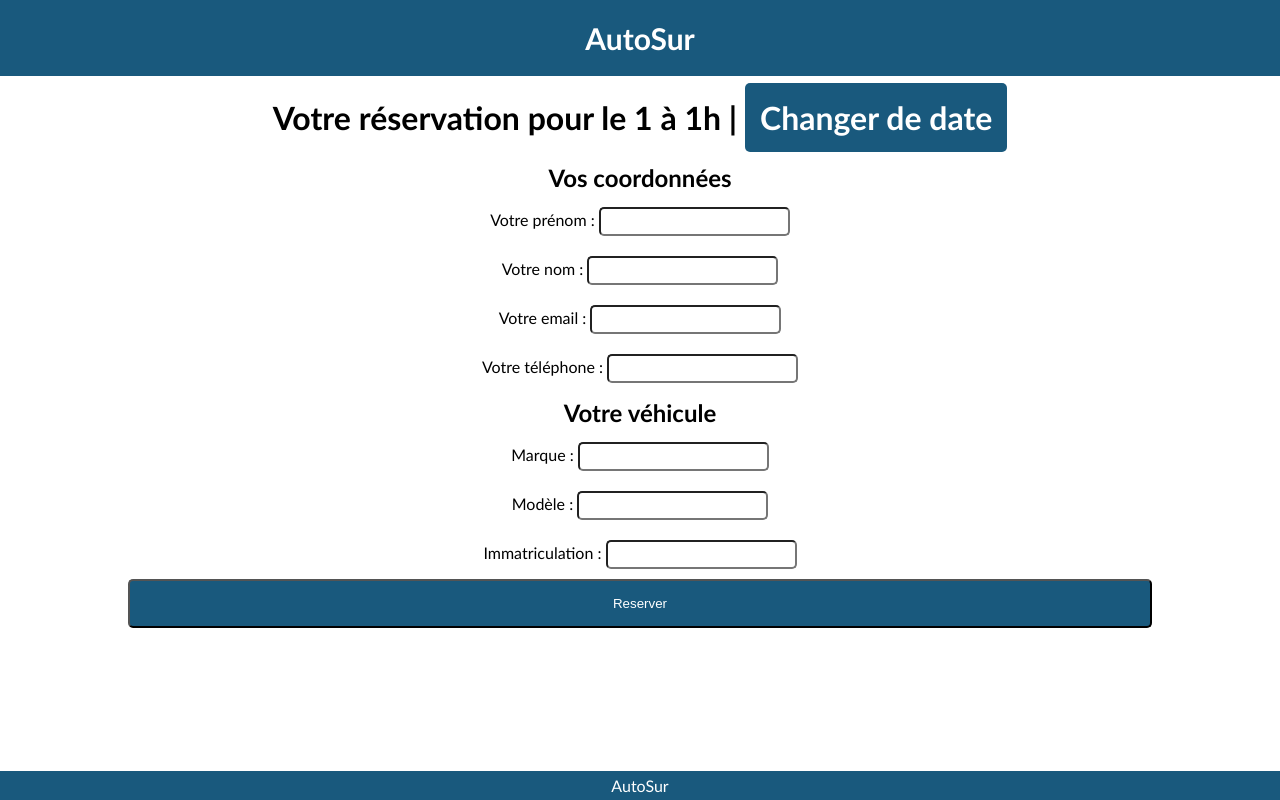
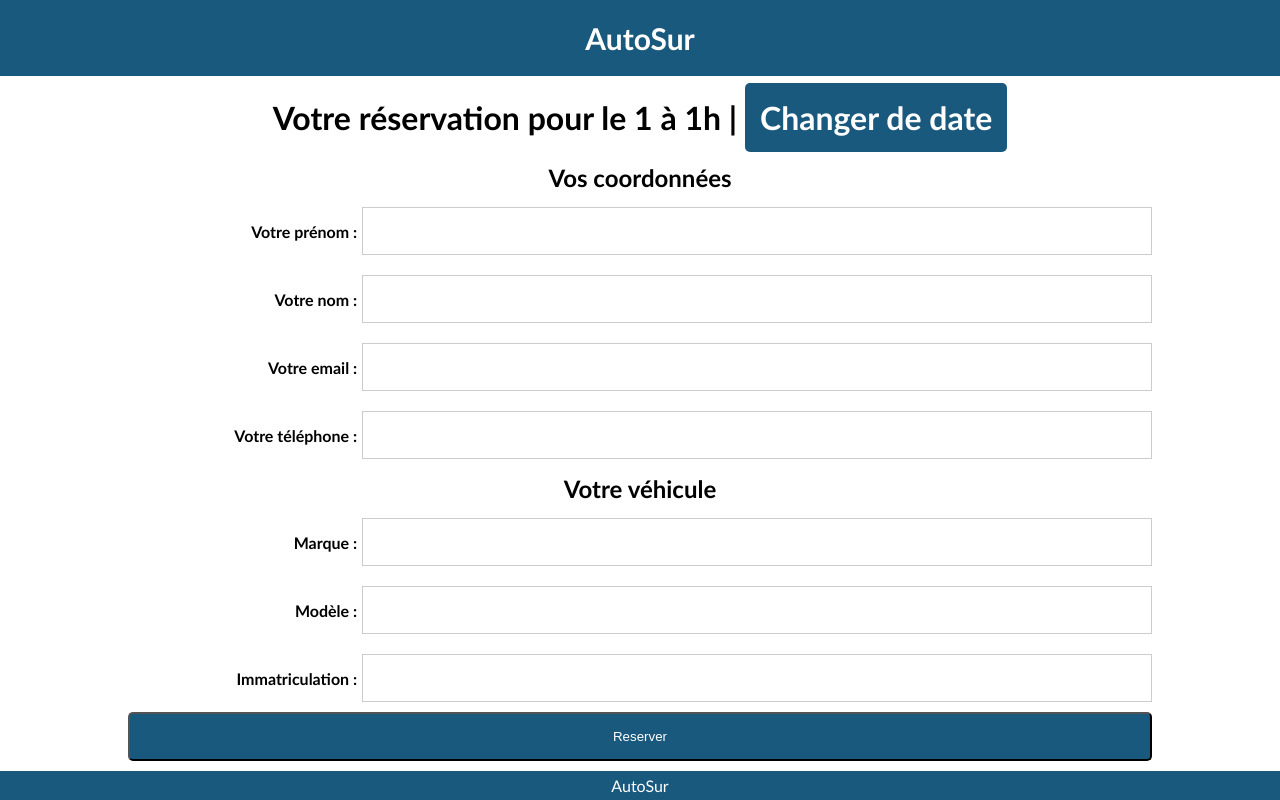
Before and after one commit to Mendoz38/ct_front, a React (Create React App) app: page /Reservation/1/1 in a window 1280 px wide. Built offline with nearby package versions, Linux system fonts and the light colour scheme.

Commit message:
ajout moment pour gérer les dates

```diff
--- a/src/App.js
+++ b/src/App.js
@@ -6,6 +6,7 @@ import Header from './pages/Header'
 import Footer from './pages/Footer'
 import Home from './pages/Home'
 import Reservation from './pages/Reservation';
+import Moment from './pages/Moment';
 
 import './pages/styles.css';
 
@@ -16,6 +17,7 @@ function App() {
       <Routes>
         <Route exact path="/" element={<Home />} />
         <Route exact path="/Reservation/:date/:heure" element={<Reservation />} />
+        <Route exact path="/Moment" element={<Moment />} />
 
         <Route path="*" element={<Navigate to="/" />} />
       </Routes>
--- a/src/api/ct.js
+++ b/src/api/ct.js
@@ -24,4 +24,16 @@ export function addRDV(data) {
     })
 }
 
+export function countRDVByHour(data) {
+    console.log("recherche sur la date :", data[0].date, " et l'heure : ", data[0].heure)
+    return axios.get(config.api_url+'/api/v1/book/check', data[0])
+    .then((res)=>{
+        console.log("Dans api/ct.js check : ", res.data)
+        return res.data
+    })
+    .catch((err)=>{
+        throw err;
+    })
+}
+
 export default getAllRDV
--- a/src/pages/Calendar/Calendar.jsx
+++ b/src/pages/Calendar/Calendar.jsx
@@ -1,7 +1,25 @@
-import React from "react";
+import React, { useState, useEffect }  from "react";
 import {Link} from "react-router-dom"
+import {countRDVByHour, getAllRDV} from "../../api/ct"
+import { now } from "moment";
 
 const Calendar = ({ numDays }) => {
+  const [reservations, setReservations] = useState([]);
+  const creneau = [{
+    date: Date(now),
+    heure: 10
+  }]
+  //console.log ("Creneau", creneau[0])
+  useEffect(()=> {
+    countRDVByHour(creneau)
+    .then((result) => {
+        console.log("zzz", result)
+        setListeRDV(result)
+    })
+    .catch(err=> console.log(err))
+  });
+
+
   // Fonction pour obtenir la date à partir d'aujourd'hui
   const getDate = (offset) => {
     const today = new Date();
@@ -34,6 +52,7 @@ const Calendar = ({ numDays }) => {
   return (
     <div>
       {dates.map((dateObj, index) => (
+        <>
         <div className="containeur_jour" key={index}>
           <div className="jour"> {dateObj.date}</div>
           <div className="bloc_heures">
@@ -45,6 +64,7 @@ const Calendar = ({ numDays }) => {
             ))}
           </div>
         </div>
+        </>
       ))}
     </div>
   );
--- /dev/null
+++ b/src/pages/Calendar/Creanaux.jsx
@@ -0,0 +1,27 @@
+import React from "react";
+import {Link} from "react-router-dom"
+
+const CreneauHoraire = ({ heures, date }) => {
+  return (
+    <div className="bloc_heures">
+      {heures.map((heure, index) => (
+        <Link
+          to={`../Reservation/${date}/${heure.heure}`}
+          key={index}
+          className={`creneau ${heure.dispo === 0 ? "Complet" : ""}`}
+        >
+          <div className="heure">{heure.heure}h</div>
+          <div className="dispo">
+            {heure.dispo === 0
+              ? "Complet"
+              : `${heure.dispo} place${heure.dispo > 1 ? "s" : ""} disponible${
+                  heure.dispo > 1 ? "s" : ""
+                }`}
+          </div>
+        </Link>
+      ))}
+    </div>
+  );
+};
+
+export default CreneauHoraire;
--- a/src/pages/Footer.jsx
+++ b/src/pages/Footer.jsx
@@ -7,7 +7,7 @@ const Home = (props) => {
     return (
         <div className="footer">
                 <div>
-                    <p> AutoSur</p>
+                    <p><Link to="moment"> AutoSur</Link></p>
                 </div>
 
 
--- a/src/pages/Home.jsx
+++ b/src/pages/Home.jsx
@@ -11,7 +11,7 @@ const [listeRDV, setListeRDV ] = useState([])
     useEffect(()=> {
         getAllRDV()
             .then((result) => {
-                //console.log("zzz", result)
+                console.log("zzz", result)
                 setListeRDV(result)
             })
             .catch(err=> console.log(err))
@@ -66,10 +66,10 @@ const [listeRDV, setListeRDV ] = useState([])
                         <div className="heure">14h</div>
                         <div className="dispo">Complet</div>
                     </a>
-                    <a href="#"  className="creneau">
+                    <div href="#"  className="creneau">
                         <div className="heure">16h</div>
                         <div className="dispo">1 place disponible</div>
-                    </a>
+                    </div>
                 </div>
             </div>
             <div className="containeur_jour">
--- /dev/null
+++ b/src/pages/Moment.jsx
@@ -0,0 +1,39 @@
+import React, { useState, useEffect }  from "react";
+import moment from "moment";
+import "moment/locale/fr";
+import CreneauHoraire from "./Calendar/Creanaux";
+
+const WeekComponent = () => {
+  moment.locale("fr");
+  const currentDate = moment();
+  const weekDays = [];
+  // Remplir le tableau avec les jours de la semaine à partir de la date actuelle
+  for (let i = 0; i < 5; i++) {
+    const day = currentDate.clone().add(i, "days");
+
+    // Défini les créneaux horaires au format num pour pouvoir requeter dans la BDD
+    const creneaux = [
+      { heure: 8, dispo: 0 },
+      { heure: 10, dispo: 2 },
+      { heure: 12, dispo: 1 },
+      { heure: 14, dispo: 0 },
+      { heure: 16, dispo: 1 },
+    ];
+
+    weekDays.push(
+      <div className="containeur_jour" key={i}>
+        <div className="jour">{day.format("dddd DD MMMM")}</div>
+        <CreneauHoraire heures={creneaux} date={day.format("dddd-DD-MMMM")} />
+      </div>
+    );
+  }
+
+  return (
+    <div className="containeur RDV">
+      <h2> Nombre actuel de rendez-vous dans la BDD :  </h2>
+      <section>{weekDays}</section>
+    </div>
+  );
+};
+
+export default WeekComponent;
--- a/src/pages/Reservation.jsx
+++ b/src/pages/Reservation.jsx
@@ -1,24 +1,22 @@
 import React, { useState, useEffect } from "react";
 import { useParams, Link } from "react-router-dom";
+import moment from "moment";
 import Input from "./Form/Input";
-import {addRDV} from "../api/ct"
+import { addRDV } from "../api/ct";
 
 const Reservation = (props) => {
   const params = useParams();
 
-
   const [formData, setFormData] = useState({
-    date: params.date,
+    date: moment().format('YYYY-MM-DD'),
     heure: params.heure,
-    firstname: "",
-    lastname: "",
-    email: "",
-    email: "",
+    prenom: "",
+    nom: "",
+    mail: "",
     telephone: "",
     marque: "",
     modele: "",
     immatriculation: "",
-
   });
 
   const handleInputChange = (e) => {
@@ -31,34 +29,64 @@ const Reservation = (props) => {
 
   const handleSubmit = (e) => {
     e.preventDefault();
-    const jsonFormData = JSON.stringify(formData);
-    console.log('Données soumises :', jsonFormData);
-    addRDV(jsonFormData)
+    const RDV = [
+      {
+        date: formData.date,
+        heure: formData.heure,
+        prenom: formData.prenom,
+        nom: formData.nom,
+        mail: formData.mail,
+        telephone: formData.telephone,
+        marque: formData.marque,
+        modele: formData.modele,
+        immatriculation: formData.immatriculation,
+      },
+    ];
+    console.log("Données RDV :", RDV[0]);
+    addRDV(RDV[0]);
   };
 
   return (
     <div>
       <h1>
-        Votre réservation pour le {params.date} à {params.heure}h | <Link to="/" className="bouton">Changer de date</Link>
+        Votre réservation pour le {params.date} à {params.heure}h |{" "}
+        <Link to="/" className="bouton">
+          Changer de date
+        </Link>
       </h1>
-      <h3>
-
-      </h3>
-      <form  onSubmit={handleSubmit} >
-        <div className="form_civilite">
+      <h3></h3>
+      <form onSubmit={handleSubmit}>
+        <div className="form_civilite form_group">
           <h2>Vos coordonnées</h2>
-          <Input name="firstname" label="Votre prénom : " defaultValue="Gérard" onChange={handleInputChange}/>
-          <Input name="name" label="Votre nom : " onChange={handleInputChange}/>
-          <Input name="mail" label="Votre email : " onChange={handleInputChange}/>
-          <Input name="telephone" label="Votre téléphone : " onChange={handleInputChange}/>
+          <Input
+            name="prenom"
+            label="Votre prénom : "
+            defaultValue="Gérard"
+            onChange={handleInputChange}
+          />
+          <Input name="nom" label="Votre nom : " onChange={handleInputChange} />
+          <Input
+            name="mail"
+            label="Votre email : "
+            onChange={handleInputChange}
+          />
+          <Input
+            name="telephone"
+            label="Votre téléphone : "
+            onChange={handleInputChange}
+          />
         </div>
-        <div className="form_vehicule">
-        <h2>Votre véhicule</h2>
-          <Input name="marque" label="Marque : " onChange={handleInputChange}/>
-          <Input name="modele" label="Modèle : " onChange={handleInputChange}/>
-          <Input name="immatriculation" label="Immatriculation : " onChange={handleInputChange}/>
+        <div className="form_vehicule form_group">
+          <h2>Votre véhicule</h2>
+          <Input name="marque" label="Marque : " onChange={handleInputChange} />
+          <Input name="modele" label="Modèle : " onChange={handleInputChange} />
+          <Input
+            name="immatriculation"
+            label="Immatriculation : "
+            onChange={handleInputChange}
+          />
         </div>
-        <button  className="bouton"> Reserver</button>
+        <button className="bouton"> Reserver</button>
       </form>
     </div>
   );
--- a/src/pages/styles.css
+++ b/src/pages/styles.css
@@ -146,17 +146,54 @@ a {
     display: flex;
     flex-direction: column;
     align-items: center;
+    width: 50%;
 
 }
 .InputAddOn {
     width:80%;
     padding:10px;
+    display: flex;
+    align-items: center;
+}
+.InputAddOn-item{
+    width: 30%;
+    text-align: right;
+    margin-right:5px;
+    font-weight: 600;
+}
+
+
+/* button */
+.form_group {
+    display:flex;
+    flex-direction: column;
+    align-items: center;
+    width:100%;
+
 }
 input {
-    border-radius: 5px;
-    padding: 5px;
-    width:auto;
-}
+    all: unset;
+    height:30px;
+    display: block;
+    width: 100%;
+    height: 34px;
+    padding: 6px 12px;
+    font-size: 14px;
+    line-height: 1.42857143;
+    color: #555;
+    background-color: #fff;
+    background-image: none;
+    border: 1px solid #ccc;
+    text-align: left;
+  }
+
+  input:focus {
+    border-color: #66afe9;
+    outline: 0;
+    -webkit-box-shadow: inset 0 1px 1px rgba(0,0,0,.075),0 0 8px rgba(102,175,233,.6);
+    box-shadow: inset 0 1px 1px rgba(0,0,0,.075),0 0 8px rgba(102,175,233,.6);
+  }
+
 @media screen and (max-width: 660px) {
     .covoit {
         font-size: 1em;
@@ -169,6 +206,17 @@ input {
     }
     .heure {
         font-size: 1.2em;
+    }
+    .InputAddOn {
+        flex-direction: column;
+    }
+    .InputAddOn-item {
+        width: 100%;
+        margin:0;
+        text-align: center;
+    }
+    input {
+        text-align: center;
     }
 
 }
```
